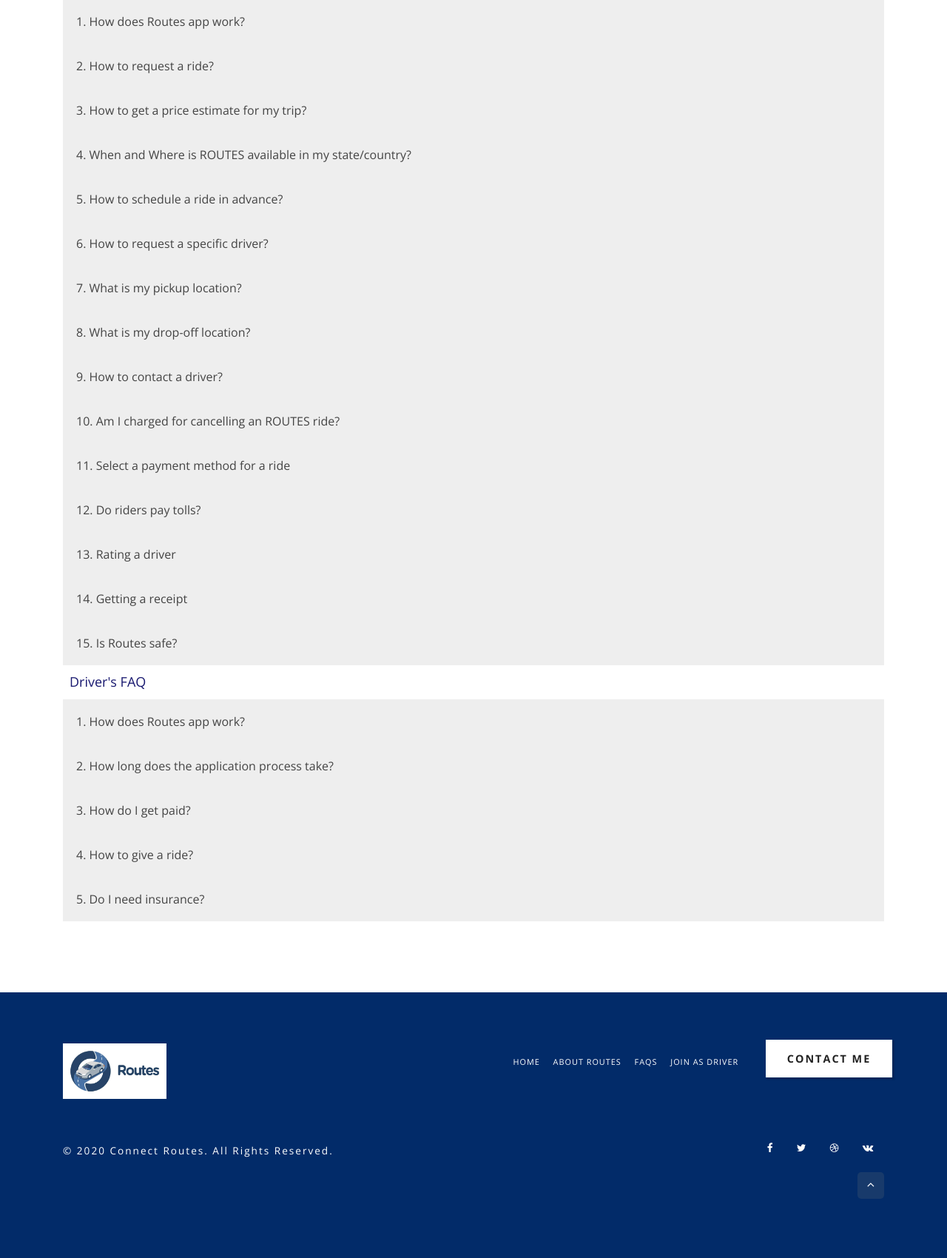
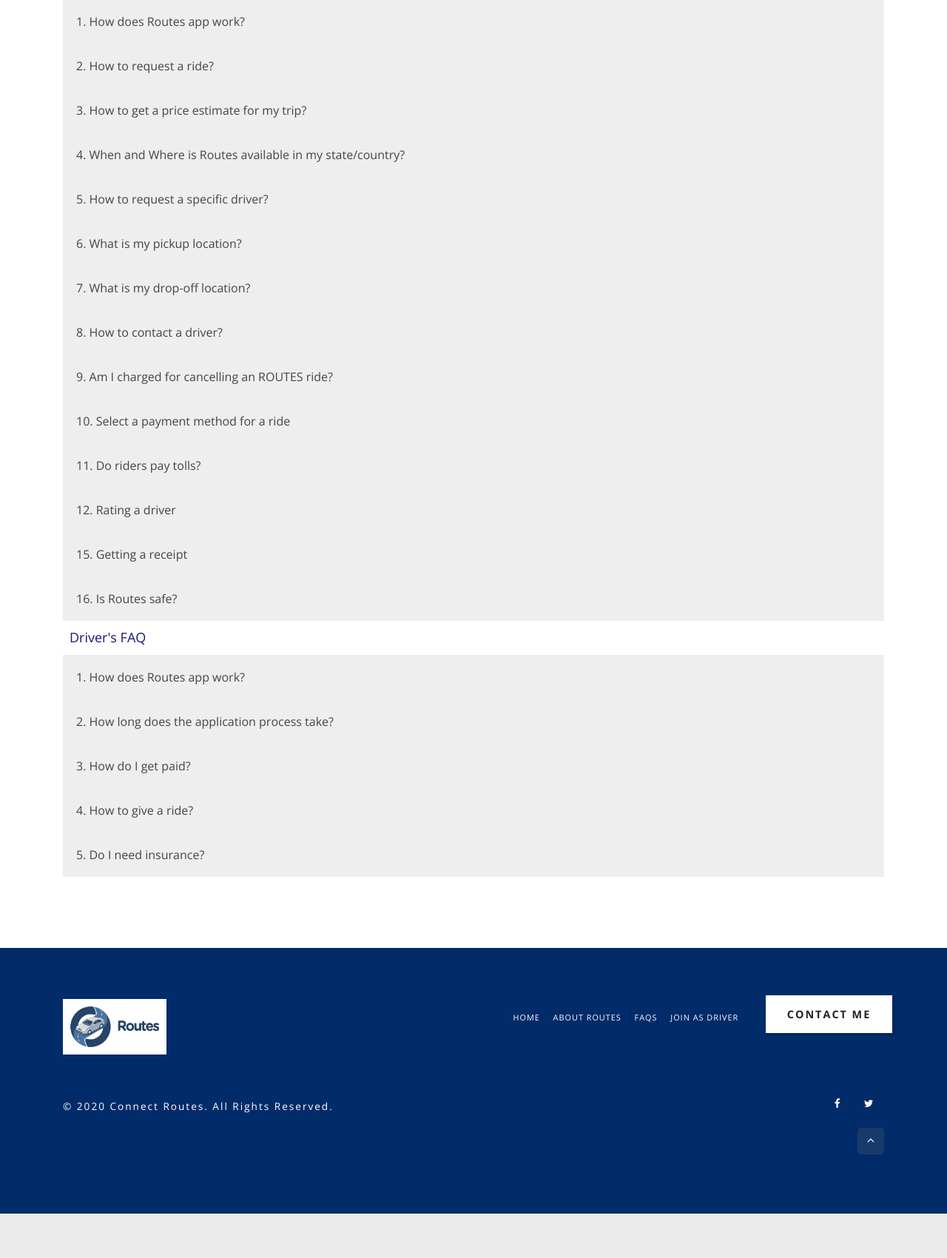
Before and after one commit to bilesanmiahmad/routeswebsite, a Django app: page /faqs in a window 1280 px wide. Shown: the part 283-1983 px from the top of the page at 74% size. After the commit the page ends 1923 px from the top, so only its background shows below. Run offline with Django 3.2, Linux system fonts and the light colour scheme; some libraries are stand-ins or nearby versions; some web fonts are replaced.

Commit message:
corrections from jessica and yinka

```diff
--- a/home/static/home/css/style.css
+++ b/home/static/home/css/style.css
@@ -147,10 +147,10 @@
 nav ul.menu li a {
     color: #fff;
     text-transform: uppercase;
-    font-size: 0.9em;
+    font-size: 1.1em;
     padding-left: 0;
     padding-right: 0;
-    padding: 0.5em 1em;
+    padding: 0.5em 0.5em;
     letter-spacing: 1px;
     background: transparent;
     font-weight: 600;
--- a/home/templates/home/faq.html
+++ b/home/templates/home/faq.html
@@ -93,31 +93,25 @@
                     <p><strong>Sample price estimates do not reflect variations due to discounts, traffic delays or other factors. Actual prices may vary.</strong></p>
                 </p>
                 </div>
-                <button class="accordion">4. When and Where is ROUTES available in my state/country?</button>
+                <button class="accordion">4. When and Where is Routes available in my state/country?</button>
                 <div class="panel">
-                <p>ROUTES is presently available in Lagos Nigeria. With ROUTES, you can request a ride in any bus stop in Lagos 24 hours a day, 7 days a week.</p>
+                <p>Routes is presently available in Lagos Nigeria. With Routes, you can request a ride in any bus stop in Lagos 24 hours a day, 7 days a week.</p>
                 </div>
-                <button class="accordion">5. How to schedule a ride in advance?</button>
-                <div class="panel">
-                <p>Schedule a ROUTES ride 30 minutes to 30 days in advance of when you would like to be picked up by tapping on the *** icon before you confirm your ride.
-                    <p><strong>Scheduling a ride in advance does not guarantee you will be connected with a driver.</strong></p>
-                </p>
-                </div>
-                <button class="accordion">6. How to request a specific driver?</button>
+                <button class="accordion">5. How to request a specific driver?</button>
                 <div class="panel">
                 <p>The ROUTES app cannot match you with a specific driver.
                     When you request a ride, your app sends your request to nearby drivers to pick you up at your pickup bus stop.
                 </p>
                 </div>
-                <button class="accordion">7. What is my pickup location?</button>
+                <button class="accordion">6. What is my pickup location?</button>
                 <div class="panel">
                 <p>Pickup location refers to the nearest major bus stop closest to you at the time of making a ride request.</p>
                 </div>
-                <button class="accordion">8. What is my drop-off location?</button>
+                <button class="accordion">7. What is my drop-off location?</button>
                 <div class="panel">
                 <p>Drop-off location refers to the nearest major bus stops closest to your destination.</p>
                 </div>
-                <button class="accordion">9. How to contact a driver?</button>
+                <button class="accordion">8. How to contact a driver?</button>
                 <div class="panel">
                 <p>
                     If you wish to contact your driver about a pickup location or talk about other details of the ride you requested, you can do that through the app. To contact your driver:
@@ -128,7 +122,7 @@
                     <p><strong>Note: Drivers may not answer their phones or reply to a text while driving.</strong></p>
                 </p>
                 </div>
-                <button class="accordion">10. Am I charged for cancelling an ROUTES ride?</button>
+                <button class="accordion">9. Am I charged for cancelling an ROUTES ride?</button>
                 <div class="panel">
                 <p>You can cancel a trip at any time through the ROUTES app, but may be charged a cancellation fee if you cancel after you are matched with your driver. Cancellation fees pay drivers for the time and effort they spend in getting to your location.
                     Ride requests should only be made when you are ready and near the pick up bus stop. This ensures smooth pickups for riders and drivers.
@@ -145,15 +139,15 @@
                     </ol>
                 </p>
                 </div>
-                <button class="accordion">11. Select a payment method for a ride</button>
+                <button class="accordion">10. Select a payment method for a ride</button>
                 <div class="panel">
                 <p>You can select a payment method for a ride while booking for the ride. You can choose between cash or debit card payment.</p>
                 </div>
-                <button class="accordion">12. Do riders pay tolls?</button>
+                <button class="accordion">11. Do riders pay tolls?</button>
                 <div class="panel">
                 <p>Yes, however the cost for the tolls will be split by the number of people in the vehicle and added to the total fare of the trip.</p>
                 </div>
-                <button class="accordion">13. Rating a driver</button>
+                <button class="accordion">12. Rating a driver</button>
                 <div class="panel">
                 <p>Ratings allow us to ensure a great experience for both riders and drivers. We take ratings very seriously.
                     In the app at the end of each trip, or at the bottom of your emailed receipt, you will be able to rate your driver from 1 to 5 stars. You can also provide specific feedback about the trip or driver.
@@ -161,11 +155,11 @@
                     Drivers will never see the specific rating you give.
                 </p>
                 </div>
-                <button class="accordion">14. Getting a receipt</button>
+                <button class="accordion">15. Getting a receipt</button>
                 <div class="panel">
                 <p>When a trip ends, we automatically send a receipt to the email address on your ROUTES account. If you aren’t receiving receipts, check the spam or junk folder of this email address. You can review your email address by selecting ‘Settings’ from your app menu. Tap your email address to update it.</p>
                 </div>
-                <button class="accordion">15. Is Routes safe?</button>
+                <button class="accordion">16. Is Routes safe?</button>
                 <div class="panel">
                 <p>Routes rider’s app has a panic button that sends details of your ride that includes your current location, your destination, driver’s name, vehicle details to three contacts that you’ve provided as your emergency contact. The panic button also alerts us to track the driver’s phone and monitor the ride.</p>
                 </div>
@@ -263,16 +257,6 @@
                                     <span class="fa fa-twitter"></span>
                                 </a>
                             </li>
-                            <li>
-                                <a href="#">
-                                    <span class="fa fa-dribbble"></span>
-                                </a>
-                            </li>
-                            <li>
-                                <a href="#">
-                                    <span class="fa fa-vk"></span>
-                                </a>
-                            </li>
                         </ul>
                     </div>
                     <!-- //social icons -->
```
Also changed, not shown: home/templates/home/driver_registration.html (+0 -10 lines), home/templates/home/index.html (+13 -13 lines).
